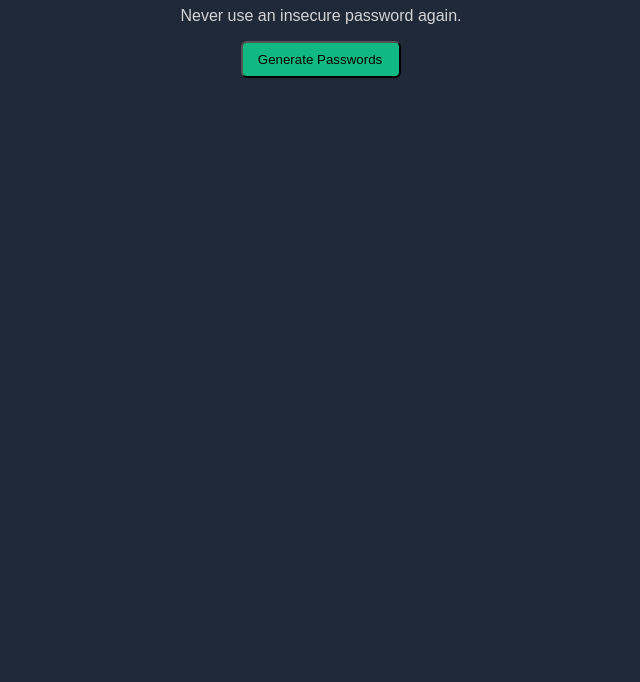
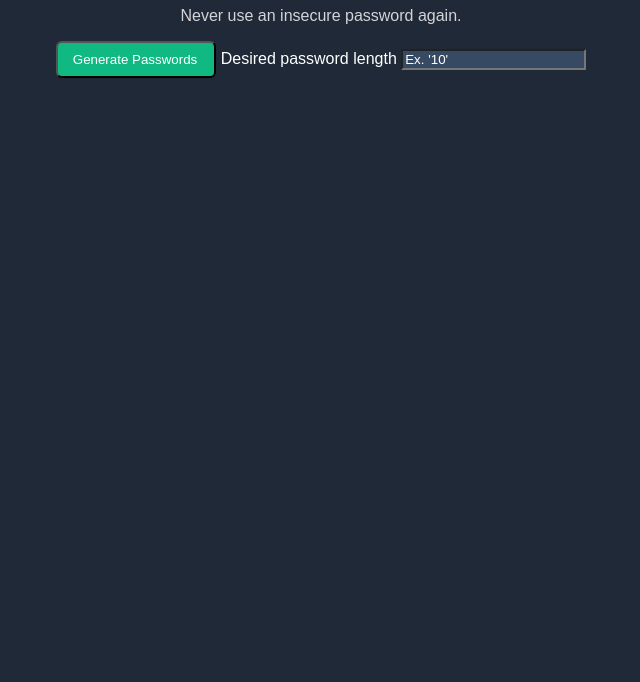
Before and after one commit to abattalov/PasswordGenerator, a plain HTML site: page index.html in a window 1280 px wide. Shown: the part 118-800 px from the top of the page, without its empty margins (319-959 px from the left). Drawn offline with Linux system fonts and the light colour scheme.

Commit message:
added password length functionality

```diff
--- a/index.css
+++ b/index.css
@@ -26,6 +26,7 @@ p {
     padding: 9px 17px 9px 15px;
     gap: 12px;
     font-family: Arial, Helvetica, sans-serif;
+    color: white;
 
     background: #10B981;
     /* shadow/sm */
@@ -39,3 +40,19 @@ p {
     display: flex;
     justify-content: space-around;
 }
+
+.input{
+    background-color: #374a63;
+    color: white;
+}
+
+#buttonContainer{
+    color: white;
+    font-family: Arial, Helvetica, sans-serif;
+}
+
+::placeholder { /* Chrome, Firefox, Opera, Safari 10.1+ */
+    color: white;
+    opacity: 1; /* Firefox */
+    border-radius: 6px;
+  }
--- a/index.html
+++ b/index.html
@@ -8,7 +8,11 @@
             <h1 id="headerLineTwo">random password</h1>
         </div>
         <p>Never use an insecure password again.</p>
-        <button id="generateButton">Generate Passwords</button>
+        <div id="buttonContainer">
+            <button id="generateButton">Generate Passwords</button>
+            <label>Desired password length</label>
+            <input id="passwordLength" class='input' placeholder="Ex. '10'">
+        </div>
         <div id="passwordsContainer">
             <p id="passwordOne"></p>
             <p id="passwordTwo"></p>
--- a/index.js
+++ b/index.js
@@ -3,18 +3,26 @@ const characters = ["A","B","C","D","E","F","G","H","I","J","K","L","M","N","O",
 let generateButton = document.getElementById('generateButton')
 let passwordElOne = document.getElementById('passwordOne')
 let passwordElTwo = document.getElementById('passwordTwo')
+let passwordLengthInput = document.getElementById('passwordLength')
+let passwordLength
+
 
 generateButton.addEventListener('click', generatePasswords)
+passwordLengthInput.addEventListener('change', (e) => {
+    passwordLength = e.target.value
+})
+
 
 function generatePasswords(){
     passwordElOne.textContent = ''
     passwordElTwo.textContent = ''
-    for(let i = 0; i < 10; i++){
+
+    for(let i = 0; i < passwordLength; i++){
         let character = pickRandomChar()
         passwordElOne.textContent += character
     }
 
-    for(let i = 0; i < 10; i++){
+    for(let i = 0; i < passwordLength; i++){
         let character = pickRandomChar()
         passwordElTwo.textContent += character
     }
```
